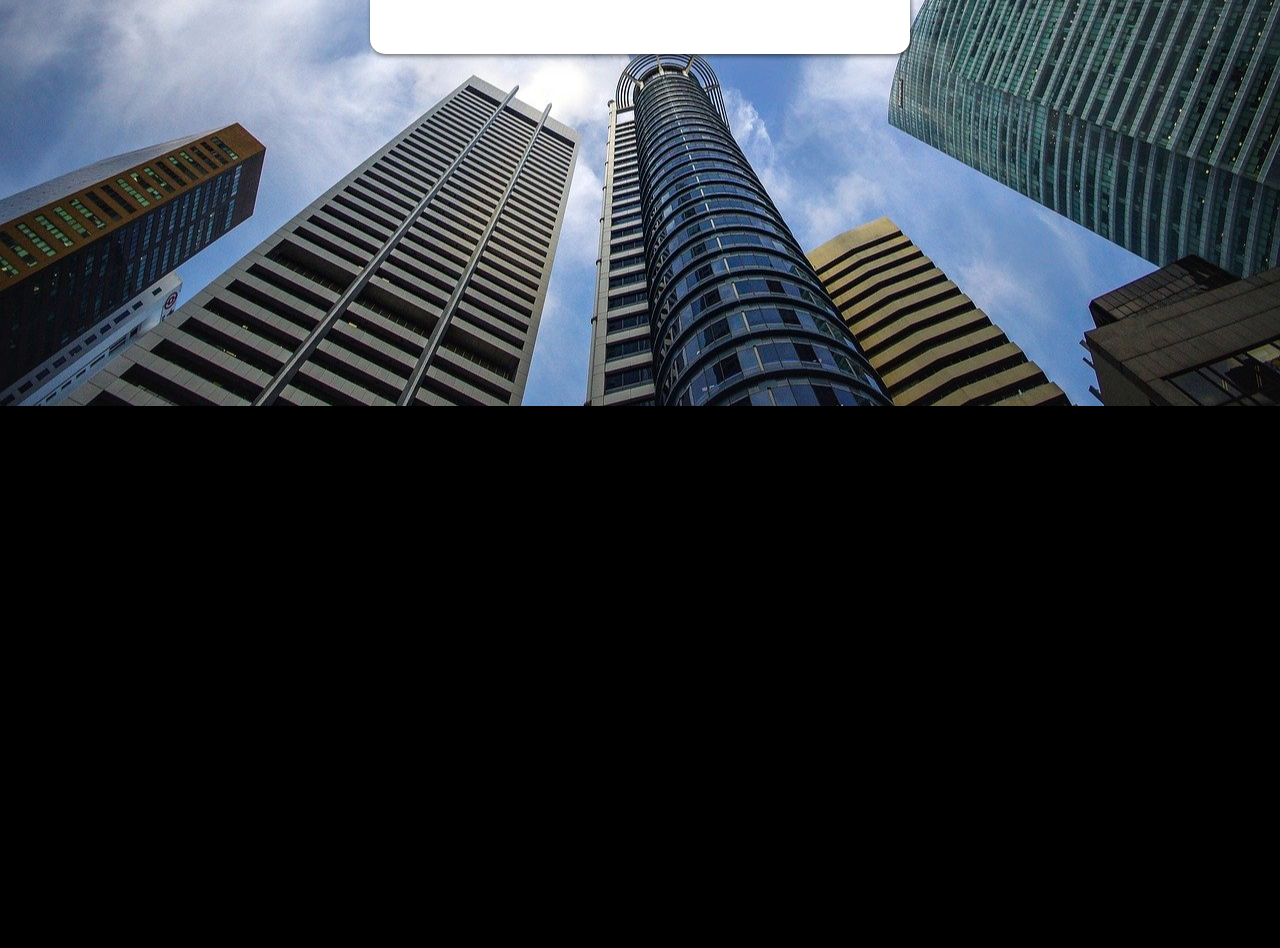
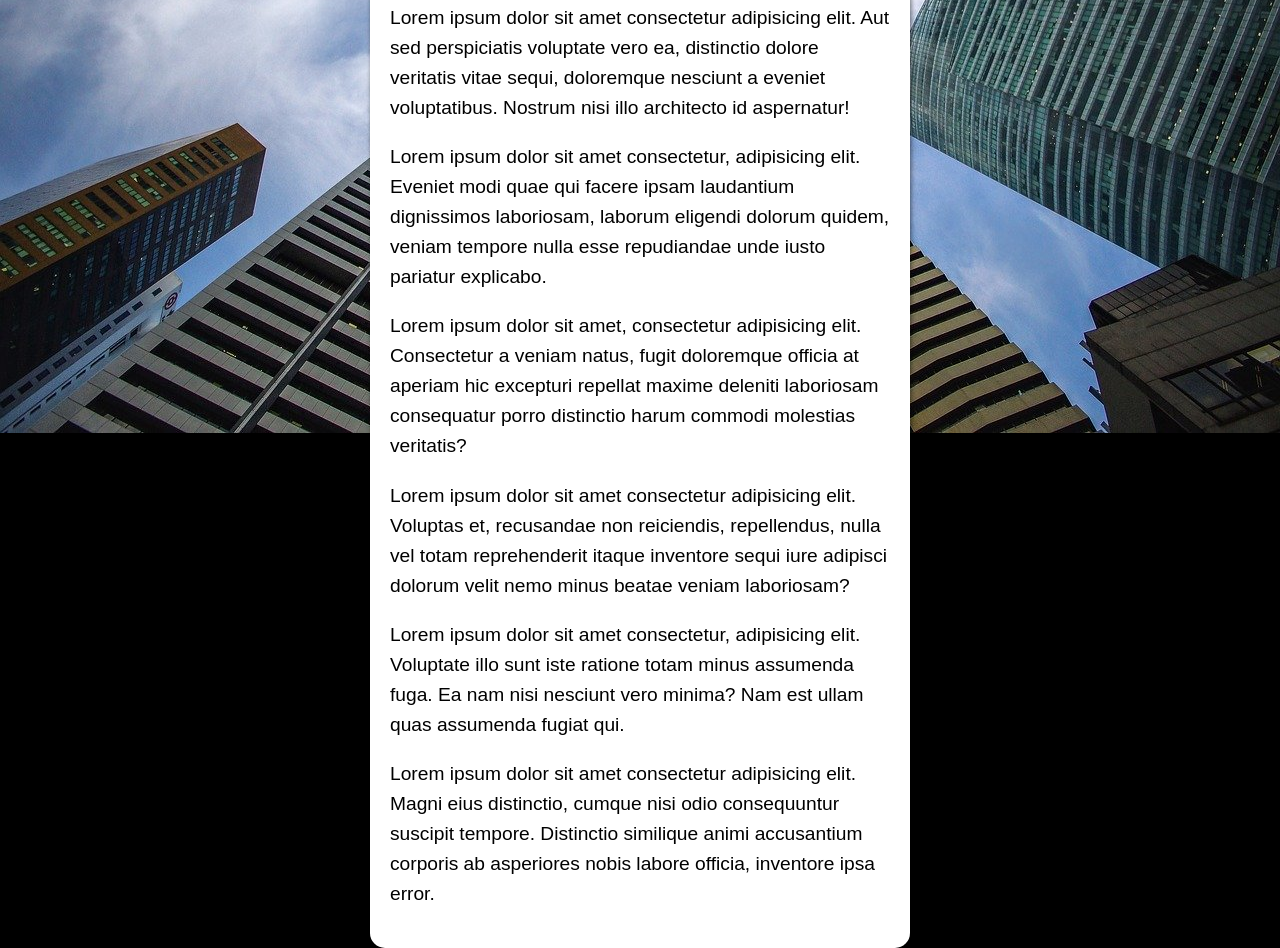
Before and after one commit to lslucasO/html-css, a plain HTML site: page exercicios/ex022/fundo006.html in a window 1280 px wide. Shown: the part 394-1342 px from the top of the page. Before the commit the page ends 800 px from the top, so only its background shows below. Drawn offline with Linux system fonts and the light colour scheme.

Commit message:
background bug

```diff
--- a/exercicios/ex022/fundo006.html
+++ b/exercicios/ex022/fundo006.html
@@ -28,7 +28,7 @@
             border-radius: 15px;
             padding: 20px;
             background-color: white;
-            height: 400px;
+            height: auto;
             min-width: 200px;
             max-width: 500px;
         }
@@ -48,6 +48,12 @@
         <div>
             <h1>Teste Mundo</h1>
             <p>Lorem ipsum dolor, sit amet consectetur adipisicing elit. Eum alias facere eius sapiente et doloribus quas tempora placeat laboriosam illum praesentium quis, aliquid consectetur commodi ut corporis perspiciatis repellat tempore.lore Lorem ipsum dolor sit, amet consectetur adipisicing elit. Recusandae, harum assumenda quis laborum voluptas id similique. Cum, magnam molestiae laudantium libero, deleniti dolore aliquid qui ipsa voluptas doloribus officiis necessitatibus.</p>
+            <p>Lorem ipsum dolor sit amet consectetur adipisicing elit. Aut sed perspiciatis voluptate vero ea, distinctio dolore veritatis vitae sequi, doloremque nesciunt a eveniet voluptatibus. Nostrum nisi illo architecto id aspernatur!</p>
+            <p>Lorem ipsum dolor sit amet consectetur, adipisicing elit. Eveniet modi quae qui facere ipsam laudantium dignissimos laboriosam, laborum eligendi dolorum quidem, veniam tempore nulla esse repudiandae unde iusto pariatur explicabo.</p>
+            <p>Lorem ipsum dolor sit amet, consectetur adipisicing elit. Consectetur a veniam natus, fugit doloremque officia at aperiam hic excepturi repellat maxime deleniti laboriosam consequatur porro distinctio harum commodi molestias veritatis?</p>
+            <p>Lorem ipsum dolor sit amet consectetur adipisicing elit. Voluptas et, recusandae non reiciendis, repellendus, nulla vel totam reprehenderit itaque inventore sequi iure adipisci dolorum velit nemo minus beatae veniam laboriosam?</p>
+            <p>Lorem ipsum dolor sit amet consectetur, adipisicing elit. Voluptate illo sunt iste ratione totam minus assumenda fuga. Ea nam nisi nesciunt vero minima? Nam est ullam quas assumenda fugiat qui.</p>
+            <p>Lorem ipsum dolor sit amet consectetur adipisicing elit. Magni eius distinctio, cumque nisi odio consequuntur suscipit tempore. Distinctio similique animi accusantium corporis ab asperiores nobis labore officia, inventore ipsa error.</p>
         </div>
     </main>
 </body>
```
